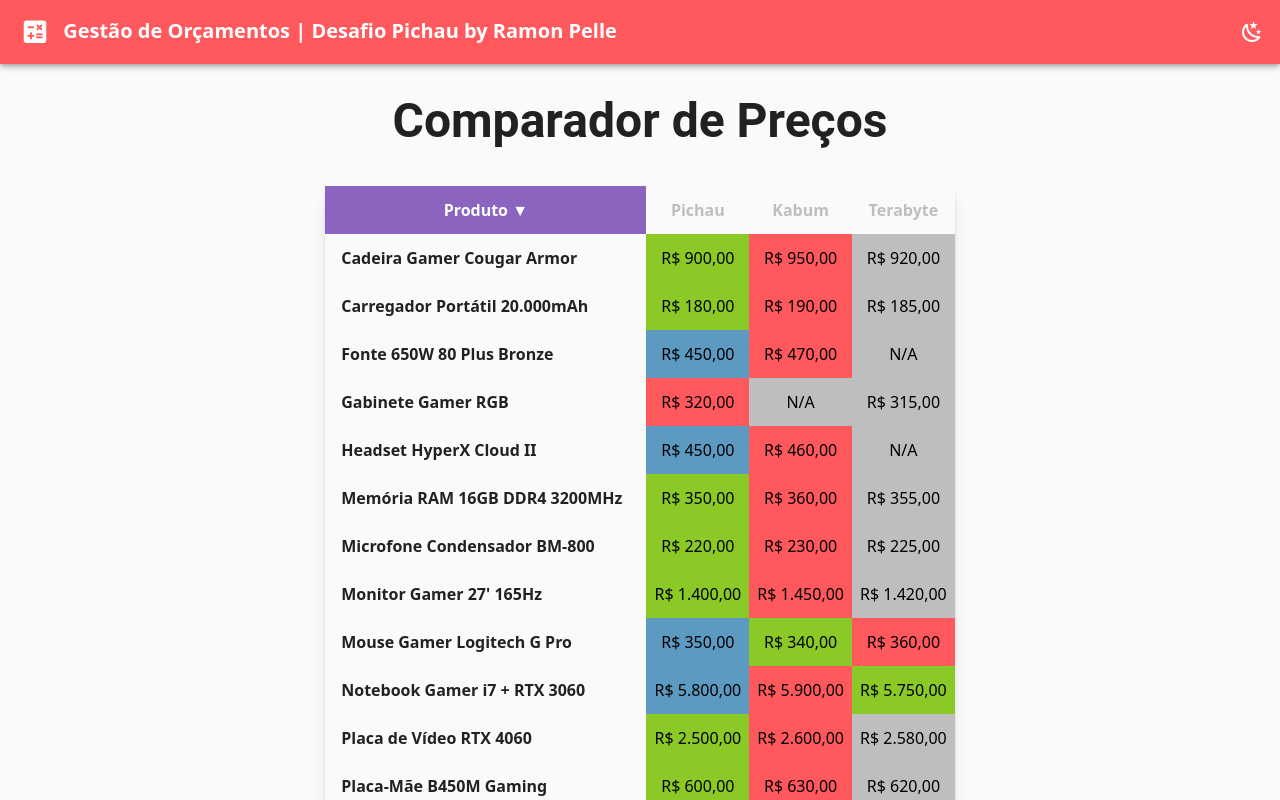
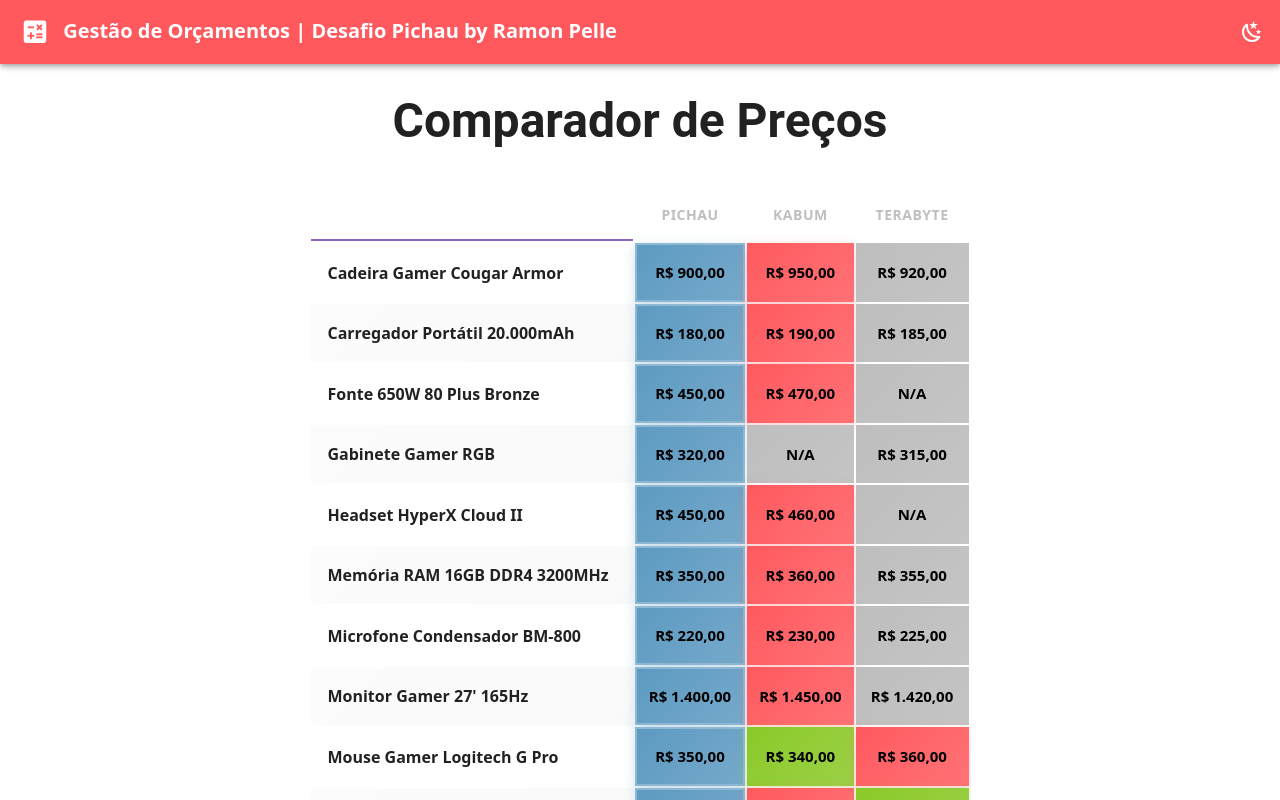
Before and after one commit to RamonPelle/pichau-front-challenge-vue3, a Vue app: page / in a window 1280 px wide. Shown: the top 800 px of the page. Built offline with nearby package versions, Linux system fonts and the light colour scheme.

Commit message:
upd: organizacao de estilo apenas no css, useTheme limitado ao vuetify

```diff
--- a/src/App.vue
+++ b/src/App.vue
@@ -24,18 +24,19 @@
 </template>
 
 <script setup>
-import { computed } from "vue";
+import { ref, computed } from "vue";
 import { useTheme } from "vuetify";
 
 const theme = useTheme();
 
+const isDarkMode = ref(false);
+
 const toggleTheme = () => {
-  theme.global.name.value = theme.global.current.value.dark ? "light" : "dark";
+  isDarkMode.value = !isDarkMode.value;
+  theme.global.name.value = isDarkMode.value ? "dark" : "light";
 };
 
 const themeIcon = computed(() => {
-  return theme.global.current.value.dark
-    ? "mdi-weather-sunny"
-    : "mdi-weather-night";
+  return isDarkMode.value ? "mdi-weather-sunny" : "mdi-weather-night";
 });
 </script>
--- a/src/componentes/atomos/HeaderOrdenavel.vue
+++ b/src/componentes/atomos/HeaderOrdenavel.vue
@@ -1,5 +1,12 @@
 <template>
-  <th @click="handleSort" :style="estiloTh">
+  <th
+    @click="handleSort"
+    class="header-ordenavel"
+    :class="{
+      ativo: props.chave === props.chaveAtual,
+      inativo: props.chave !== props.chaveAtual,
+    }"
+  >
     {{ label }}
     <span> {{ icone }}</span>
   </th>
@@ -7,7 +14,6 @@
 
 <script setup>
 import { computed } from "vue";
-import { useTheme } from "vuetify";
 
 const props = defineProps({
   label: {
@@ -28,10 +34,7 @@
   },
 });
 
-const theme = useTheme();
 const emit = defineEmits(["sort"]);
-
-const currentTheme = theme.global.current.value;
 
 const handleSort = () => {
   emit("sort", props.chave);
@@ -43,18 +46,4 @@
   }
   return props.direcao == "asc" ? "▼" : "▲";
 });
-
-const estiloTh = computed(() => {
-  return {
-    cursor: "pointer",
-    backgroundColor:
-      props.chave === props.chaveAtual
-        ? currentTheme.colors.info
-        : "transparent",
-    color: props.chave === props.chaveAtual ? "#fff" : currentTheme.colors.grey,
-
-    padding: "12px 16px",
-    transition: "all 0.2s ease",
-  };
-});
 </script>
--- a/src/componentes/atomos/Preco.vue
+++ b/src/componentes/atomos/Preco.vue
@@ -1,12 +1,19 @@
 <template>
-  <td :style="estiloTd" class="pa-2 text-center">
+  <td
+    class="preco-td"
+    :class="{
+      'preco-mais-barato': maisBarato,
+      'preco-mais-caro': maisCaro,
+      'preco-nossa-loja': nossoPreco,
+      'preco-default': !maisBarato && !maisCaro && !nossoPreco,
+    }"
+  >
     <span>{{ precoFormatado }}</span>
   </td>
 </template>
 
 <script setup>
 import { computed } from "vue";
-import { useTheme } from "vuetify";
 
 const props = defineProps({
   preco: {
@@ -27,8 +34,6 @@
   },
 });
 
-const theme = useTheme();
-
 const precoFormatado = computed(() => {
   if (props.preco == null) {
     return "N/A";
@@ -39,31 +44,4 @@
     currency: "BRL",
   }).format(props.preco);
 });
-
-const estiloTd = computed(() => {
-  const currentTheme = theme.global.current.value;
-  if (props.maisBarato) {
-    return {
-      backgroundColor: currentTheme.colors["cor-mais-barato"],
-      color: "#000",
-    };
-  }
-  if (props.maisCaro) {
-    return {
-      backgroundColor: currentTheme.colors["cor-mais-caro"],
-      color: "#000",
-    };
-  }
-  if (props.nossoPreco) {
-    return {
-      backgroundColor: currentTheme.colors["cor-nossa-loja"],
-      color: "#000",
-    };
-  }
-
-  return {
-    backgroundColor: currentTheme.colors.grey,
-    color: "#000",
-  };
-});
 </script>
--- a/src/componentes/moleculas/LinhaProduto.vue
+++ b/src/componentes/moleculas/LinhaProduto.vue
@@ -1,6 +1,6 @@
 <template>
   <tr>
-    <td :style="estiloNomeProduto">{{ produto.nome }}</td>
+    <td class="nome-produto">{{ produto.nome }}</td>
     <Preco
       v-for="coluna in colunasPreco"
       :key="coluna.chave"
@@ -37,11 +37,4 @@
 const maxPreco = computed(() => {
   return precos.value.length === 0 ? null : Math.max(...precos.value);
 });
-
-const estiloNomeProduto = computed(() => {
-  return {
-    fontWeight: "bold",
-    padding: "12px 16px",
-  };
-});
 </script>
--- a/src/componentes/organismos/TabelaComparacaoPrecos.vue
+++ b/src/componentes/organismos/TabelaComparacaoPrecos.vue
@@ -1,5 +1,5 @@
 <template>
-  <table :style="estiloTabela">
+  <table class="tabela-comparacao">
     <HeaderTabela
       :chaveAtual="chaveAtual"
       :direcao="direcao"
@@ -82,16 +82,4 @@
     return (valorA < valorB ? -1 : 1) * (asc ? 1 : -1);
   });
 });
-
-const estiloTabela = computed(() => {
-  return {
-    borderCollapse: "collapse",
-    boxShadow: `
-      0 4px 6px -1px rgba(0, 0, 0, 0.1),
-      0 2px 4px -1px rgba(0, 0, 0, 0.06),
-      0 10px 15px -3px rgba(0, 0, 0, 0.1),
-      0 4px 6px -2px rgba(0, 0, 0, 0.05)
-    `,
-  };
-});
 </script>
--- a/src/main.js
+++ b/src/main.js
@@ -19,40 +19,15 @@
       light: {
         dark: false,
         colors: {
-          primary: "#ff595eff",
-          secondary: "#ffca3aff",
-          tertiary: "#8ac926ff",
-          accent: "#5D9AC1ff",
-          info: "#8a64beff",
           pichau: "#ff595eff",
-
-          "cor-mais-barato": "#8ac926ff",
-          "cor-mais-caro": "#ff595eff",
-          "cor-nossa-loja": "#5D9AC1ff",
-
-          background: "#fafafaff",
-          text: "#121212ff",
-          grey: "#bebebeff",
+          background: "#ffffff",
         },
       },
       dark: {
         dark: true,
         colors: {
-          primary: "#ff7a7fff",
-          secondary: "#ffd666ff",
-          tertiary: "#a3d642ff",
-          accent: "#7bb5d6ff",
-          info: "#8a64beff",
-
           pichau: "#ff7a7fff",
-
-          "cor-mais-barato": "#a3d642ff",
-          "cor-mais-caro": "#ff7a7fff",
-          "cor-nossa-loja": "#7bb5d6ff",
-
-          background: "#121212ff",
-          text: "#fafafaff",
-          grey: "#bebebeff",
+          background: "#121212",
         },
       },
     },
--- a/src/style.css
+++ b/src/style.css
@@ -6,8 +6,188 @@
   text-rendering: optimizeLegibility;
   -webkit-font-smoothing: antialiased;
   -moz-osx-font-smoothing: grayscale;
+
+  /* LIGHT MODE */
+  --cor-mais-barato: #8ac926ff;
+  --cor-mais-caro: #ff595eff;
+  --cor-nossa-loja: #5d9ac1ff;
+  --cor-header-ativo: #8a64beff;
+  --cor-grey: #bebebeff;
+}
+
+/* DARK MODE */
+[data-theme="dark"] {
+  --cor-mais-barato: #a3d642ff;
+  --cor-mais-caro: #ff7a7fff;
+  --cor-nossa-loja: #7bb5d6ff;
+  --cor-header-ativo: #8a64beff;
+  --cor-grey: #bebebeff;
 }
 
 body {
   margin: 0;
 }
+
+/* HeaderOrdenavel.vue */
+.header-ordenavel {
+  cursor: pointer;
+  padding: 16px 20px;
+  transition: all 0.3s cubic-bezier(0.4, 0, 0.2, 1);
+  font-weight: 600;
+  font-size: 14px;
+  letter-spacing: 0.5px;
+  text-transform: uppercase;
+  border: none;
+  position: relative;
+}
+
+.header-ordenavel::after {
+  content: "";
+  position: absolute;
+  bottom: 0;
+  left: 0;
+  width: 0;
+  height: 2px;
+  background: var(--cor-header-ativo);
+  transition: width 0.3s ease;
+}
+
+.header-ordenavel.ativo {
+  background: linear-gradient(135deg, var(--cor-header-ativo));
+  color: #fff;
+}
+
+.header-ordenavel.ativo::after {
+  width: 100%;
+}
+
+.header-ordenavel.inativo {
+  background-color: transparent;
+  color: var(--cor-grey);
+}
+
+.header-ordenavel.inativo:hover {
+  background: linear-gradient(135deg, rgba(0, 0, 0, 0.02), rgba(0, 0, 0, 0.05));
+}
+
+.header-ordenavel.inativo:hover::after {
+  width: 100%;
+}
+
+[data-theme="dark"] .header-ordenavel.inativo:hover {
+  background: linear-gradient(
+    135deg,
+    rgba(255, 255, 255, 0.05),
+    rgba(255, 255, 255, 0.1)
+  );
+}
+
+/* Preco.vue */
+.preco-td {
+  padding: 16px 12px;
+  text-align: center;
+  font-weight: 600;
+  font-size: 15px;
+  transition: all 0.3s cubic-bezier(0.4, 0, 0.2, 1);
+  position: relative;
+  overflow: hidden;
+}
+
+.preco-td::before {
+  content: "";
+  position: absolute;
+  top: 0;
+  left: -100%;
+  width: 100%;
+  height: 100%;
+  background: linear-gradient(
+    90deg,
+    transparent,
+    rgba(255, 255, 255, 0.2),
+    transparent
+  );
+  transition: left 0.5s;
+}
+
+.preco-td:hover::before {
+  left: 100%;
+}
+
+.preco-mais-barato {
+  background: linear-gradient(
+    135deg,
+    var(--cor-mais-barato),
+    color-mix(in srgb, var(--cor-mais-barato) 85%, white)
+  );
+  color: #000;
+  box-shadow: 0 4px 12px
+    color-mix(in srgb, var(--cor-mais-barato) 30%, transparent);
+}
+
+.preco-mais-caro {
+  background: linear-gradient(
+    135deg,
+    var(--cor-mais-caro),
+    color-mix(in srgb, var(--cor-mais-caro) 85%, white)
+  );
+  color: #000;
+  box-shadow: 0 4px 12px
+    color-mix(in srgb, var(--cor-mais-caro) 30%, transparent);
+}
+
+.preco-nossa-loja {
+  background: linear-gradient(
+    135deg,
+    var(--cor-nossa-loja),
+    color-mix(in srgb, var(--cor-nossa-loja) 85%, white)
+  );
+  color: #000;
+  box-shadow: 0 4px 12px
+    color-mix(in srgb, var(--cor-nossa-loja) 30%, transparent);
+  border: 2px solid color-mix(in srgb, var(--cor-nossa-loja) 70%, white);
+}
+
+.preco-default {
+  background: linear-gradient(
+    135deg,
+    var(--cor-grey),
+    color-mix(in srgb, var(--cor-grey) 90%, white)
+  );
+  color: #000;
+}
+
+/* LinhaProduto.vue */
+.nome-produto {
+  font-weight: bold;
+  padding: 12px 16px;
+}
+
+/* TabelaComparacaoPrecos.vue */
+.tabela-comparacao {
+  border-radius: 16px;
+  overflow: hidden;
+}
+
+.tabela-comparacao tbody tr {
+  transition: all 0.3s cubic-bezier(0.4, 0, 0.2, 1);
+}
+
+.tabela-comparacao tbody tr:nth-child(even) {
+  background: linear-gradient(135deg, rgba(0, 0, 0, 0.01), rgba(0, 0, 0, 0.03));
+}
+
+.tabela-comparacao tbody tr:hover {
+  box-shadow: 0 3px 3px rgba(0, 0, 0, 0.15);
+}
+
+[data-theme="dark"] .tabela-comparacao tbody tr:nth-child(even) {
+  background: linear-gradient(
+    135deg,
+    rgba(255, 255, 255, 0.03),
+    rgba(255, 255, 255, 0.05)
+  );
+}
+
+[data-theme="dark"] .tabela-comparacao tbody tr:hover {
+  box-shadow: 0 12px 30px rgba(241, 241, 241, 0.15);
+}
```
